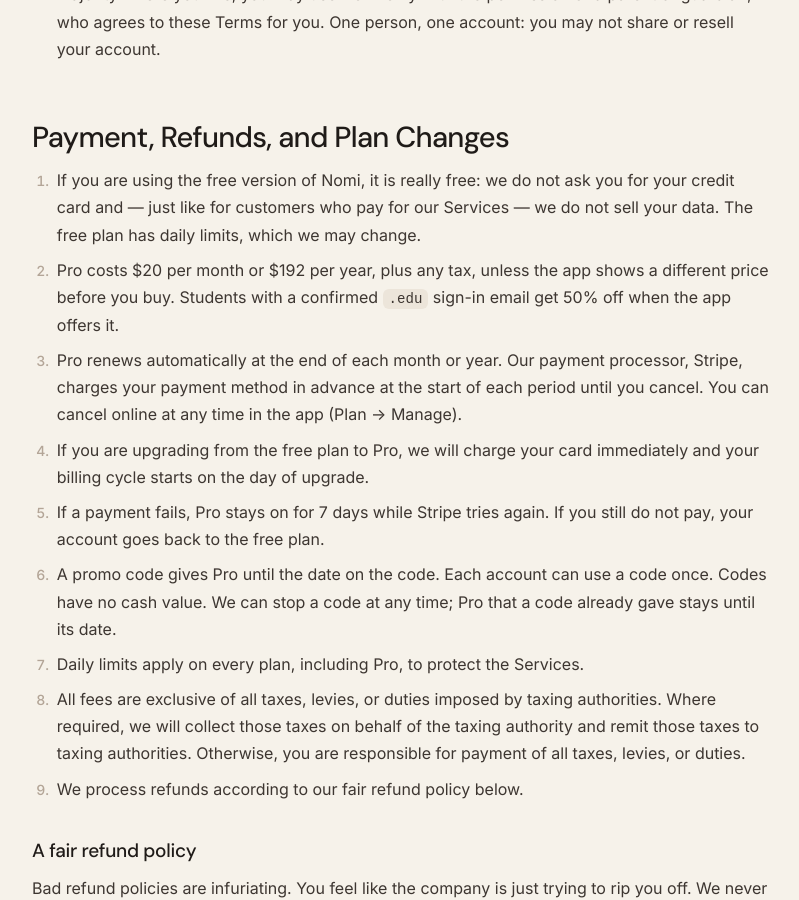
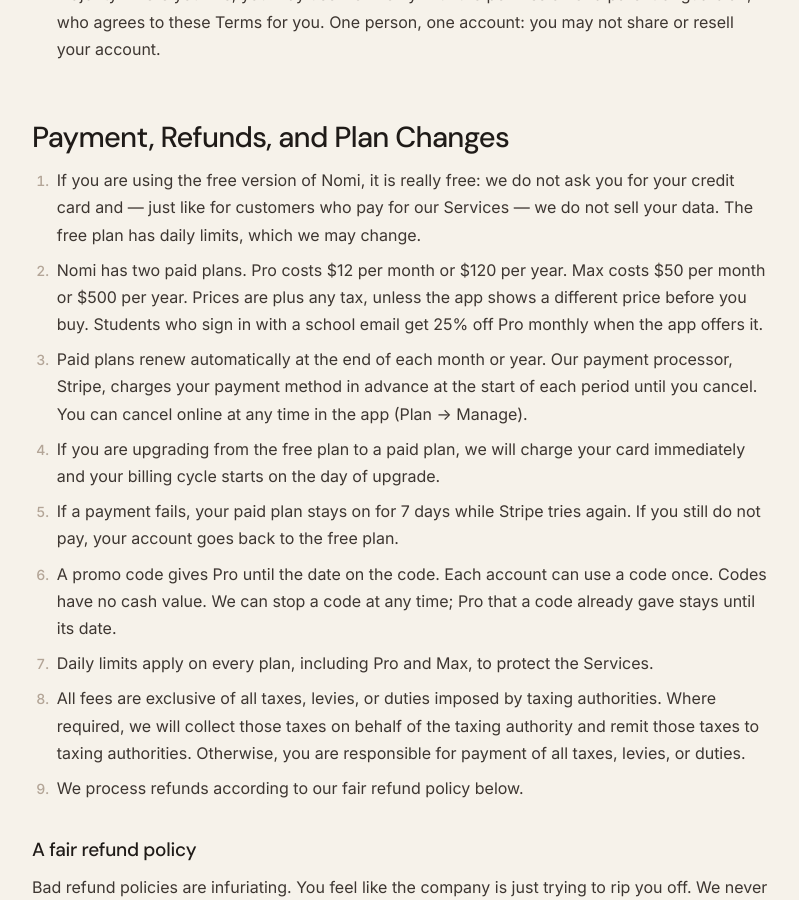
Before and after one commit to YGao2005/nomi-site, a Jekyll site: the page built from terms.md, in a window 1280 px wide and 900 px high, scrolled down 1323 px. Shown: the whole window, without its empty margins (238-1037 px from the left). Built offline with Jekyll 4.4.1, drawn with Linux system fonts in a browser that asks for light colours; some of the changed text lies outside the part shown.

Commit message:
Update Terms and /billing to live Pro, Max and student pricing
Co-Authored-By: Devin AI <158243242+devin-ai-integration[bot]@users.noreply.github.com>

```diff
--- a/terms.md
+++ b/terms.md
@@ -33,12 +33,12 @@ If you violate any of the Terms, we may terminate your account. That’s a broad
 ## Payment, Refunds, and Plan Changes
 
 1. If you are using the free version of Nomi, it is really free: we do not ask you for your credit card and — just like for customers who pay for our Services — we do not sell your data. The free plan has daily limits, which we may change.
-2. Pro costs $20 per month or $192 per year, plus any tax, unless the app shows a different price before you buy. Students with a confirmed `.edu` sign-in email get 50% off when the app offers it.
-3. Pro renews automatically at the end of each month or year. Our payment processor, Stripe, charges your payment method in advance at the start of each period until you cancel. You can cancel online at any time in the app (Plan → Manage).
-4. If you are upgrading from the free plan to Pro, we will charge your card immediately and your billing cycle starts on the day of upgrade.
-5. If a payment fails, Pro stays on for 7 days while Stripe tries again. If you still do not pay, your account goes back to the free plan.
+2. Nomi has two paid plans. Pro costs $12 per month or $120 per year. Max costs $50 per month or $500 per year. Prices are plus any tax, unless the app shows a different price before you buy. Students who sign in with a school email get 25% off Pro monthly when the app offers it.
+3. Paid plans renew automatically at the end of each month or year. Our payment processor, Stripe, charges your payment method in advance at the start of each period until you cancel. You can cancel online at any time in the app (Plan → Manage).
+4. If you are upgrading from the free plan to a paid plan, we will charge your card immediately and your billing cycle starts on the day of upgrade.
+5. If a payment fails, your paid plan stays on for 7 days while Stripe tries again. If you still do not pay, your account goes back to the free plan.
 6. A promo code gives Pro until the date on the code. Each account can use a code once. Codes have no cash value. We can stop a code at any time; Pro that a code already gave stays until its date.
-7. Daily limits apply on every plan, including Pro, to protect the Services.
+7. Daily limits apply on every plan, including Pro and Max, to protect the Services.
 8. All fees are exclusive of all taxes, levies, or duties imposed by taxing authorities. Where required, we will collect those taxes on behalf of the taxing authority and remit those taxes to taxing authorities. Otherwise, you are responsible for payment of all taxes, levies, or duties.
 9. We process refunds according to our fair refund policy below.
 
@@ -61,9 +61,9 @@ At the end of the day, nearly everything on the edges comes down to a case-by-ca
 
 ## Cancellation and Termination
 
-1. You are solely responsible for properly canceling your account. You can cancel Pro at any time in the app (Plan → Manage), no questions asked. An email request to cancel Pro is not automatically considered cancellation. To delete your account, email us from your account’s email address. If you need help canceling, you can always [contact us](mailto:yang@get-nomi.app).
+1. You are solely responsible for properly canceling your account. You can cancel a paid plan at any time in the app (Plan → Manage), no questions asked. An email request to cancel a paid plan is not automatically considered cancellation. To delete your account, email us from your account’s email address. If you need help canceling, you can always [contact us](mailto:yang@get-nomi.app).
 2. When you delete your account, we delete your account data from our server within 30 days, as described in our [Privacy policy](privacy). We cannot recover this information once it has been permanently deleted. Your memory is stored on your Mac, not on our server, so it stays on your Mac until you delete it there.
-3. If you cancel Pro before the end of your current paid-up month or year, you will not be charged again, and Pro stays on until the end of the period you paid for. Then your account goes back to the free plan. We do not automatically prorate unused time in the last billing cycle. See our fair refund policy above.
+3. If you cancel a paid plan before the end of your current paid-up month or year, you will not be charged again, and the plan stays on until the end of the period you paid for. Then your account goes back to the free plan. We do not automatically prorate unused time in the last billing cycle. See our fair refund policy above.
 4. We have the right to suspend or terminate your account and refuse any and all current or future use of our Services for any reason at any time. Suspension means you will not be able to access the account. Termination will furthermore result in the deletion of your account or your access to your account. We also reserve the right to refuse the use of the Services to anyone for any reason at any time. We have this clause because statistically speaking, out of all the accounts on our Services, there may be at least one doing something nefarious. There are some things we staunchly stand against and this clause is how we exercise that stance. For more details, see our [Use Restrictions](#use-restrictions).
 5. Verbal, physical, written or other abuse (including threats of abuse or retribution) of anyone who works on Nomi will result in immediate account termination.
 
```
Also changed, not shown: _legal-source/COMPARISON.md (+38 -26 lines), _legal-source/README.md (+1 -1 lines), billing.md (+1 -1 lines).
